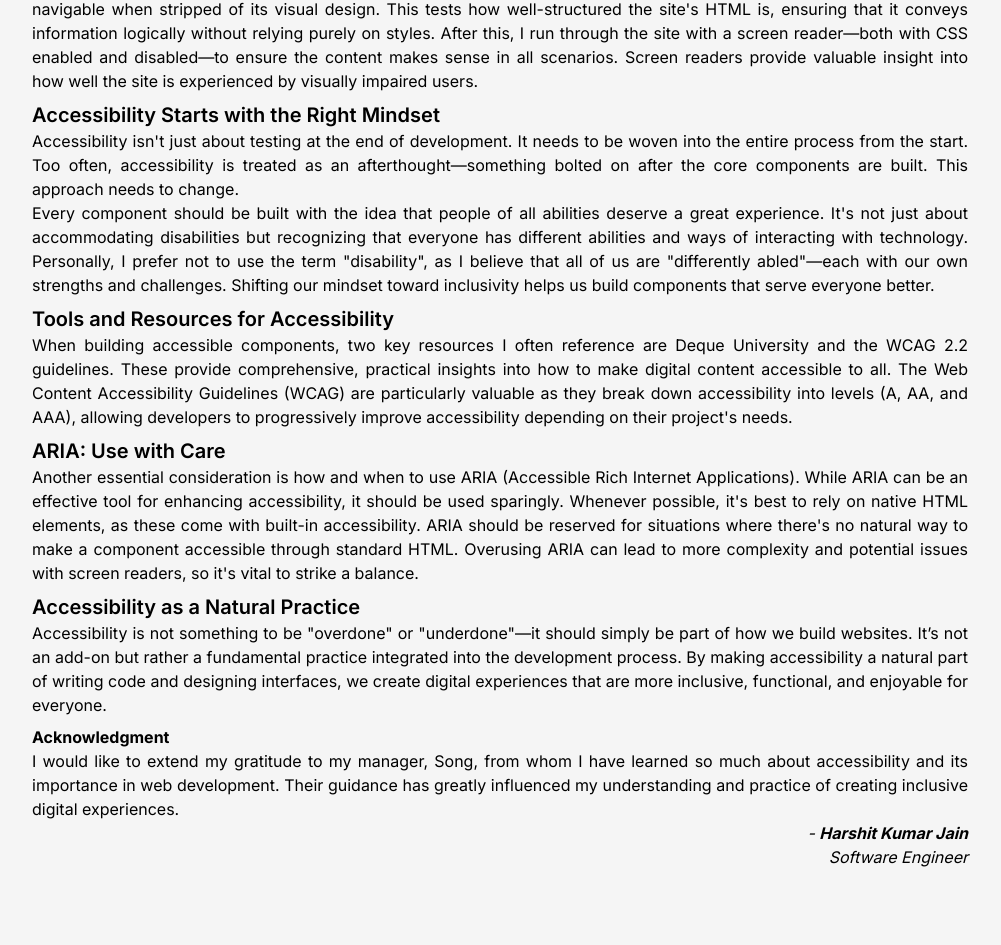
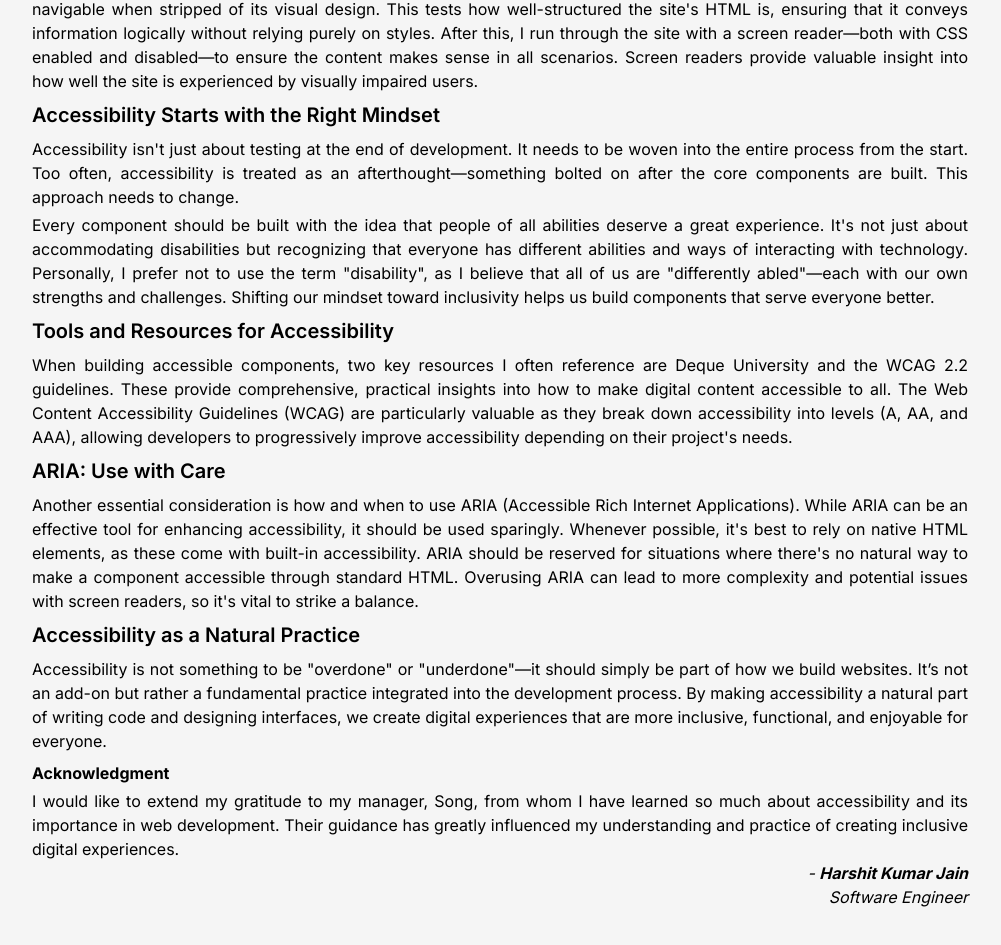
Before and after one commit to constharshit/constharshit.github.io, a Next.js app: page /blogs/web-for-all in a window 1280 px wide. Shown: the part 499-1444 px from the top of the page, without its empty margins (168-1169 px from the left). Built offline with nearby package versions, Linux system fonts and the light colour scheme.

Commit message:
Fix spacing.

```diff
--- a/src/pages/blogs/[slug].js
+++ b/src/pages/blogs/[slug].js
@@ -35,10 +35,10 @@ const blogData = {
           users.
         </p>
 
-        <h2 className="font-semibold text-xl lg:text-md w-full mt-2">
+        <h2 className="font-semibold text-xl lg:text-md w-full mt-2 mb-2">
           Accessibility Starts with the Right Mindset
         </h2>
-        <p>
+        <p className="mb-1">
           Accessibility isn&apos;t just about testing at the end of development.
           It needs to be woven into the entire process from the start. Too
           often, accessibility is treated as an afterthought—something bolted on
@@ -55,7 +55,7 @@ const blogData = {
           helps us build components that serve everyone better.
         </p>
 
-        <h2 className="font-semibold text-xl lg:text-md w-full mt-2">
+        <h2 className="font-semibold text-xl lg:text-md w-full mt-2 mb-2">
           Tools and Resources for Accessibility
         </h2>
         <p>
@@ -68,7 +68,7 @@ const blogData = {
           accessibility depending on their project&apos;s needs.
         </p>
 
-        <h2 className="font-semibold text-xl lg:text-md w-full mt-2">
+        <h2 className="font-semibold text-xl lg:text-md w-full mt-2 mb-2">
           ARIA: Use with Care
         </h2>
         <p>
@@ -83,7 +83,7 @@ const blogData = {
           vital to strike a balance.
         </p>
 
-        <h2 className="font-semibold text-xl lg:text-md w-full mt-2">
+        <h2 className="font-semibold text-xl lg:text-md w-full mt-2 mb-2">
           Accessibility as a Natural Practice
         </h2>
         <p>
@@ -96,7 +96,7 @@ const blogData = {
           for everyone.
         </p>
 
-        <p className="mt-2">
+        <p className="mt-2 mb-1">
           <strong>Acknowledgment</strong>
         </p>
         <p>
```
